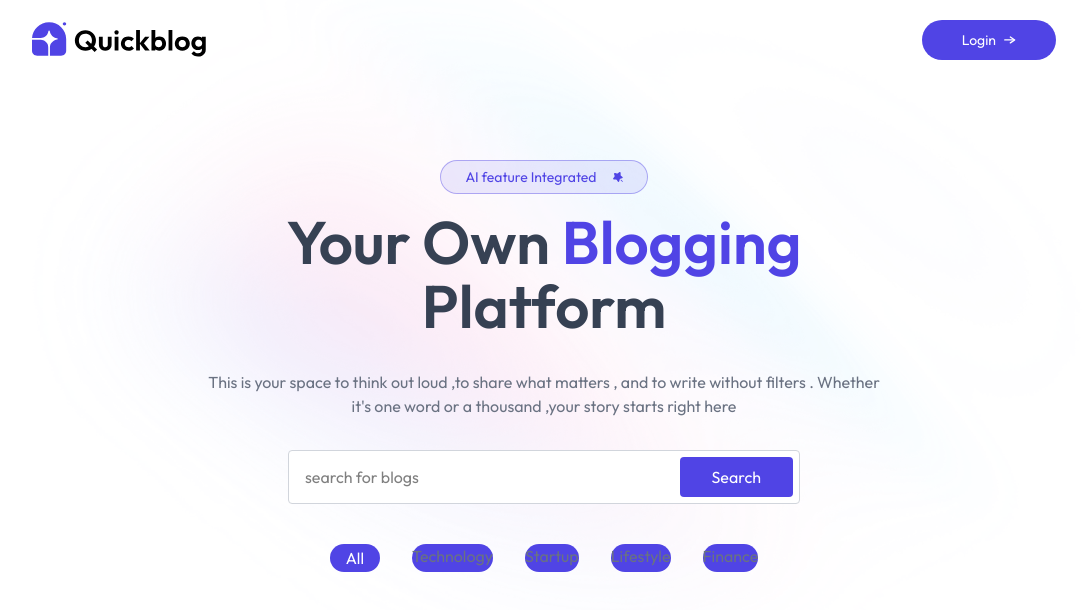
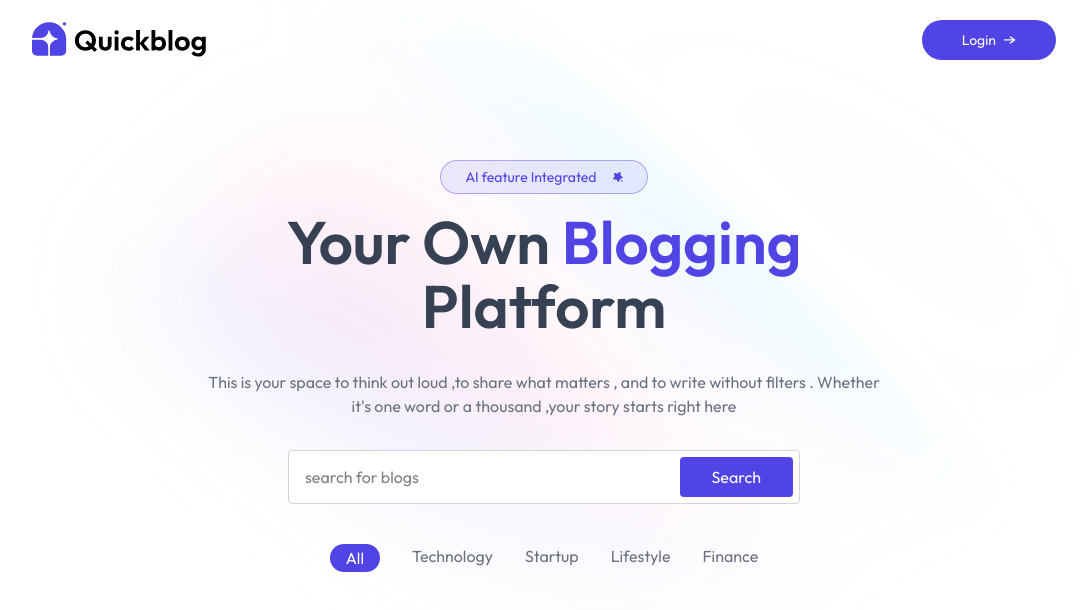
Before and after one commit to outgoingrudra/Blog-site, a React (Vite) app in the folder frontend/: page / in a window 1280 px wide. Shown: the top 610 px of the page, without its empty margins (96-1183 px from the left). Built offline with nearby package versions, Linux system fonts and the light colour scheme.

Commit message:
changes made

```diff
--- a/frontend/src/Components/BlogList.jsx
+++ b/frontend/src/Components/BlogList.jsx
@@ -11,7 +11,7 @@ export default function BlogList() {
                 <div key={item} className='relative'>
                     <button onClick={()=>setMenu(item)}
                      className={`cursor-pointer text-gray-500 ${menu===item && 'text-white px-4 pt-0.5'}`}>{item}
-                        <div className="absolute left-0 right-0 top-0 h-7 -z-1 bg-primary rounded-full"></div>
+                       {menu===item && ( <div className="absolute left-0 right-0 top-0 h-7 -z-1 bg-primary rounded-full"></div>)}
                     </button>
                 </div>
             ))}
```
